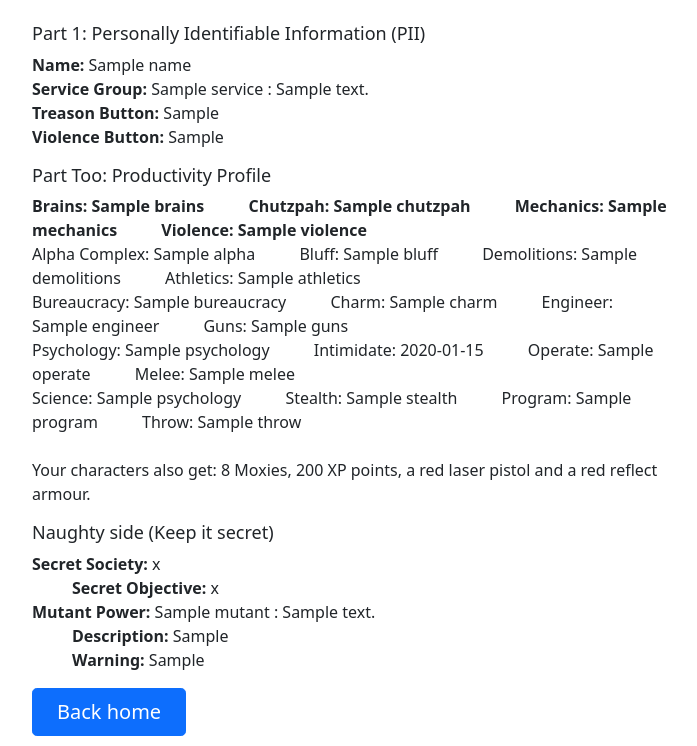
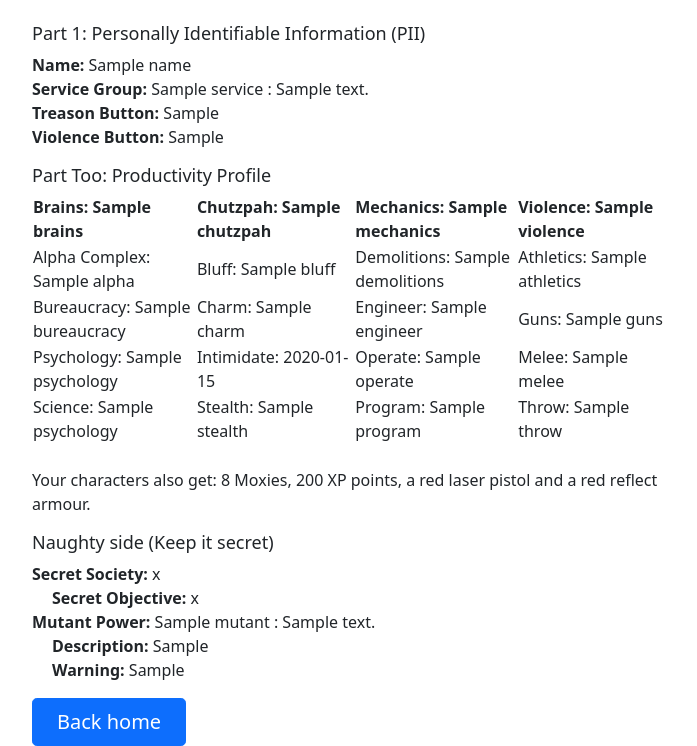
Before and after one commit to IntoCpp/Charlie-PCE-R, a Flask app: template templates/hello.html in a window 1280 px wide. Shown: the part 305-1051 px from the top of the page, without its empty margins (288-985 px from the left). Run offline with Flask 2, Linux system fonts and the light colour scheme; the template is opened without the code that fills it: most values are stand-ins (such as "Sample title", 1, 10 or a date in 2020); some libraries are stand-ins or nearby versions.

Commit message:
Better profile allignement

```diff
--- a/templates/hello.html
+++ b/templates/hello.html
@@ -15,7 +15,7 @@
           <div class="col-md-6 mx-auto">
             <style>
               .offset-line {
-                margin-left: 40px;
+                margin-left: 20px;
               }
             </style>
             <p class="fs-5">
@@ -27,12 +27,42 @@
             </p>
             <p>
             <h1 style="font-size: 18px;">Part Too: Productivity Profile</h1>
-            <strong>Brains: {{Brains}} <span class="offset-line"></span> Chutzpah: {{Chutzpah}} <span class="offset-line"></span> Mechanics: {{Mechanics}} <span class="offset-line"></span> Violence: {{Violence}} <span class="offset-line"></span></strong><br>
-            Alpha Complex: {{Alpha}} <span class="offset-line"></span> Bluff: {{Bluff}} <span class="offset-line"></span> Demolitions: {{Demolitions}} <span class="offset-line"></span> Athletics: {{Athletics}} <span class="offset-line"></span><br>
-            Bureaucracy: {{Bureaucracy}} <span class="offset-line"></span> Charm: {{Charm}} <span class="offset-line"></span> Engineer: {{Engineer}} <span class="offset-line"></span> Guns: {{Guns}} <span class="offset-line"></span><br>
-            Psychology: {{Psychology}} <span class="offset-line"></span> Intimidate: {{Intimidate}} <span class="offset-line"></span> Operate: {{Operate}} <span class="offset-line"></span> Melee: {{Melee}} <span class="offset-line"></span><br>
-            Science: {{Psychology}} <span class="offset-line"></span> Stealth: {{Stealth}} <span class="offset-line"></span> Program: {{Program}} <span class="offset-line"></span> Throw: {{Throw}} <span class="offset-line"></span><br>
-            <br>
+
+              <table>
+                <!-- Table header -->
+                <tr>
+                  <td style="width: 200px;"><strong>Brains: {{Brains}}</strong></td>
+                  <td style="width: 200px;"><strong>Chutzpah: {{Chutzpah}}</strong></td>
+                  <td style="width: 200px;"><strong>Mechanics: {{Mechanics}}</strong></td>
+                  <td style="width: 200px;"><strong>Violence: {{Violence}}</strong></td>
+                </tr>
+                <!-- Rest of the table rows -->
+                <tr>
+                  <td>Alpha Complex: {{Alpha}}</td>
+                  <td>Bluff: {{Bluff}}</td>
+                  <td>Demolitions: {{Demolitions}}</td>
+                  <td>Athletics: {{Athletics}}</td>
+                </tr>
+                <tr>
+                  <td>Bureaucracy: {{Bureaucracy}}</td>
+                  <td>Charm: {{Charm}}</td>
+                  <td>Engineer: {{Engineer}}</td>
+                  <td>Guns: {{Guns}}</td>
+                </tr>
+                <tr>
+                  <td>Psychology: {{Psychology}}</td>
+                  <td>Intimidate: {{Intimidate}}</td>
+                  <td>Operate: {{Operate}}</td>
+                  <td>Melee: {{Melee}}</td>
+                </tr>
+                <tr>
+                  <td>Science: {{Psychology}}</td>
+                  <td>Stealth: {{Stealth}}</td>
+                  <td>Program: {{Program}}</td>
+                  <td>Throw: {{Throw}}</td>
+                </tr>
+              </table>
+            </strong><br>
             Your characters also get: 8 Moxies, 200 XP points, a red laser pistol and a red reflect armour.<br>
             </p>
             <p>
```
